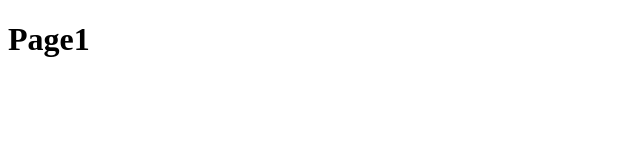
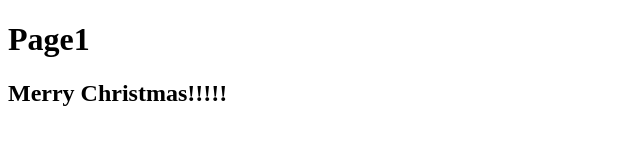
Before and after one commit to s02lcc/TestGit, a plain HTML site: page page1.html in a window 1280 px wide. Shown: the whole page, without its empty margins (0-640 px from the left). Drawn offline with Linux system fonts and the light colour scheme.

Commit message:
add message to index.html and page1.html

```diff
--- a/page1.html
+++ b/page1.html
@@ -7,5 +7,6 @@
 </head>
 <body>
     <h1>Page1</h1>
+    <h2>Merry Christmas!!!!!</h2>
 </body>
 </html>
```
Also changed, not shown: index.html (+1 -0 lines).
